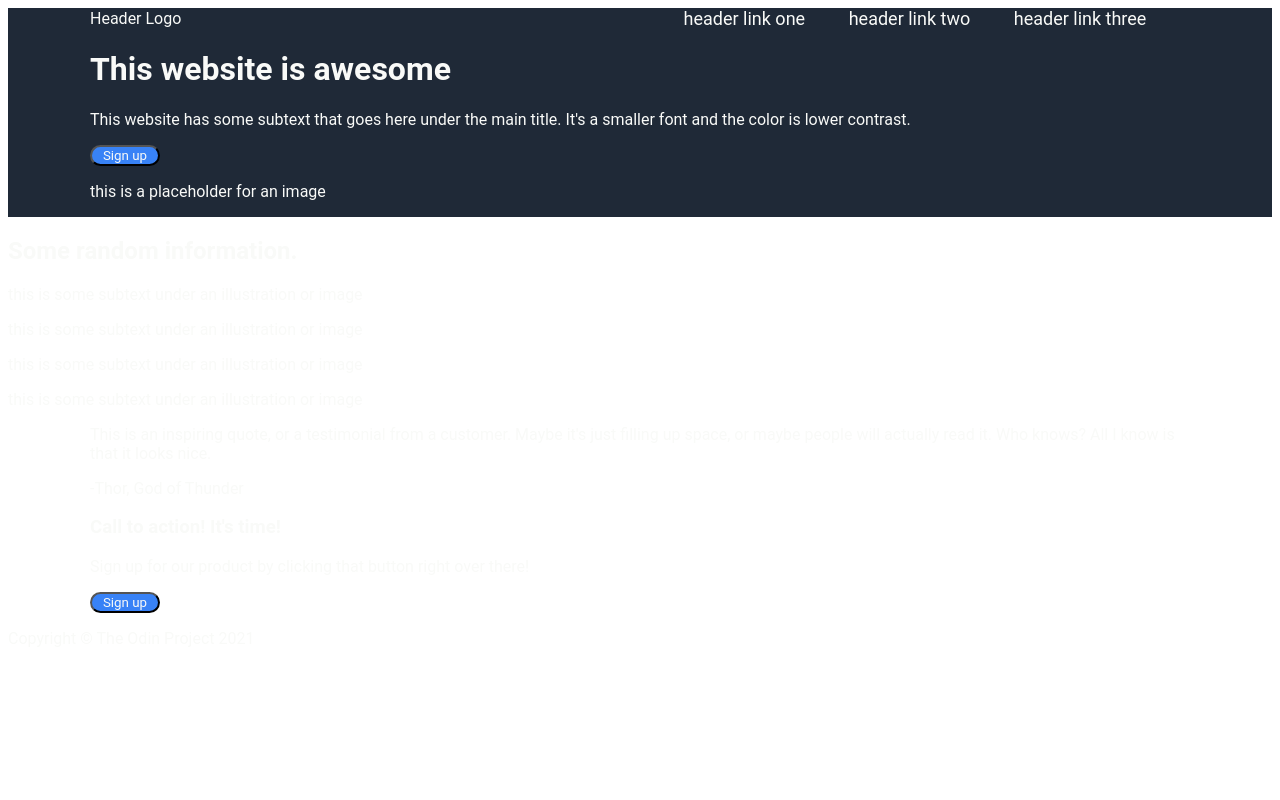
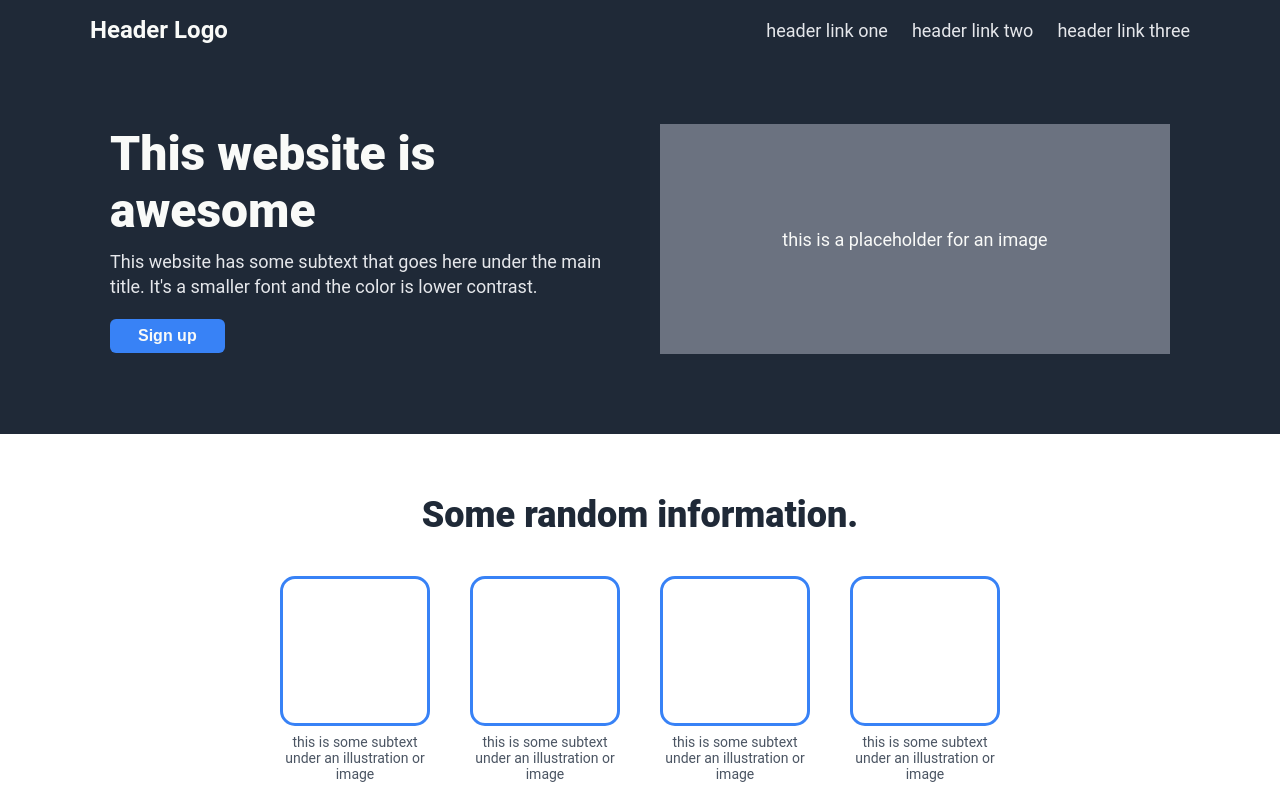
Before and after one commit to VedantCS/Odin-Project-Assisgnment-Landing-page-from-scratch, a plain HTML site: page index.html in a window 1280 px wide. Shown: the top 800 px of the page. Drawn offline with Linux system fonts and the light colour scheme.

Commit message:
Css completly Changed

```diff
--- a/styles.css
+++ b/styles.css
@@ -1,104 +1,205 @@
-*{
-    font-family: 'Roboto', sans-serif;
-    color: #F9FAF8;
-}
-/*NOTE TO SELF: Alignment issues are almost always solved by shared containers, not flex tricks.*/
-.top-container{
-    display:flex;
-    flex-direction:column;
-    background-color: #1F2937;
-}
-.header-container{
-    display:flex;
-    justify-content: space-between;
-    flex-direction: row;
-    align-items: center;
-}
-.links{
-    display:flex;
-    width: 50%;
-    justify-content: space-evenly;
-    align-items: center;
-}
-.Logo{
-    display: flex;
-    width: 50%;
-    justify-content: center;
+
+* {
+  box-sizing: border-box;
+  margin: 0;
+  padding: 0;
 }
 
-.main-container{
-    display:flex;
-    width:60%;
-    border: solid 10px #111827;
-    flex-direction: column;
+body {
+  font-family: Roboto, system-ui, -apple-system, BlinkMacSystemFont, "Segoe UI",
+    sans-serif;
+}
 
+.content {
+  max-width: 1100px;
+  margin: 0 auto;
+  padding: 0 20px;
+}
+.top-container {
+  background-color: #1f2937;
+  color: #f9faf8;
+  padding-bottom: 80px;
+}
+.header-container {
+  display: flex;
+  justify-content: space-between;
+  align-items: center;
+  padding: 16px 0 80px;
+}
+.logo {
+  font-size: 24px;
+  font-weight: 700;
+}
 
+.links {
+  display: flex;
+  gap: 24px;
 }
-.divider {
+
+.links a {
+  font-size: 18px;
+  text-decoration: none;
+  color: #e5e7eb;
+}
+
+.hero {
   display: flex;
   align-items: center;
-  gap: 60px;
-  padding: 60px 0;
+  gap: 40px;
 }
 
-.main-text{
-    display: flex;
-    justify-content: center;
-    flex-direction: column;
-    border: solid 10px #111827;
-
-}
-.content {
-  max-width: 1100px;  /* SAME width for header & main */
-  margin: 0 auto;     /* centers both */
-  padding: 0 20px;    /* edge breathing room */
+.hero-text {
+  flex: 1;
 }
 
-.main-text h1,
-.main-text p {
-  margin: 5px;
+.hero-text h1 {
+  font-size: 48px;
+  font-weight: 900;
+  margin-bottom: 10px;
+}
+
+.hero-text p {
+  font-size: 18px;
+  color: #e5e7eb;
+  margin-bottom: 20px;
+  line-height: 1.4;
+}
+
+.hero-image {
+  flex: 1;
+  background-color: #6b7280;
+  height: 230px;
+  display: flex;
+  justify-content: center;
+  align-items: center;
+  color: #f9faf8;
+  font-size: 18px;
+}
+
+.btn-primary {
+  background-color: #3882f6;
+  color: #f9faf8;
+  border: none;
+  border-radius: 6px;
+  padding: 8px 28px;
+  font-size: 16px;
+  font-weight: 600;
+  cursor: pointer;
+}
+
+.btn-outline {
+  background-color: transparent;
+  color: #f9faf8;
+  border-radius: 6px;
+  border: 2px solid #f9faf8;
+  padding: 8px 28px;
+  font-size: 16px;
+  font-weight: 600;
+  cursor: pointer;
+}
+
+/* === INFO SECTION === */
+
+.info-section {
+  padding: 60px 0 90px;
+  text-align: center;
+}
+
+.info-section h2 {
+  font-size: 36px;
+  font-weight: 900;
+  color: #1f2937;
+  margin-bottom: 40px;
+}
+
+.info-boxes {
+  display: flex;
+  justify-content: center;
+  gap: 40px;
+  flex-wrap: wrap;
+}
+
+.info-item {
+  width: 150px;
+}
+
+.info-square {
+  width: 150px;
+  height: 150px;
+  border-radius: 15px;
+  border: 3px solid #3882f6;
+  margin-bottom: 8px;
+}
+
+.info-item p {
+  font-size: 14px;
+  color: #4b5563;
 }
 
 
-
-
-
-.image-container{
-  width: 1550px;
-  height:200px;
-    border: solid 10px #111827;
-    justify-content: center;
-    display: flex;
-    align-items: center;
-    background-color: gray;
-
+.quote-section {
+  background-color: #e5e7eb;
+  padding: 90px 0;
 }
 
+.quote-content {
+  max-width: 800px;
+}
 
+.quote-text {
+  font-size: 30px;
+  font-style: italic;
+  font-weight: 300;
+  color: #1f2937;
+  margin-bottom: 20px;
+}
 
+.quote-author {
+  font-size: 20px;
+  font-weight: 700;
+  text-align: right;
+}
 
-.header-container p{
- font-size: 24px;
+.cta-section {
+  padding: 90px 0;
 }
-.header-container a{
-    font-size: 18px;
-    text-decoration: none;
+
+.cta-box {
+  background-color: #3882f6;
+  border-radius: 10px;
+  padding: 35px 60px;
+  display: flex;
+  justify-content: space-between;
+  align-items: center;
+  color: #f9faf8;
 }
-.main-container h1{
-    font-size:48px;
-    font-weight: 900;
 
+.cta-text h3 {
+  font-size: 22px;
+  margin-bottom: 4px;
 }
-.main-container p{
-    font-size:20px;
-    font-weight:400;
 
+.cta-text p {
+  font-size: 16px;
+  color: #e5e7eb;
+}
 
+.footer {
+  background-color: #1f2937;
+  color: #e5e7eb;
+  text-align: center;
+  padding: 24px 0;
+  font-size: 14px;
 }
-button{
-    background-color:#3882F6;
-    border-radius: 999px;
-    cursor: pointer;
-    padding: auto 20px 20px;
-    width: 70px;;
+/*used chatgpt for the last part of the css*/
+@media (max-width: 800px) {
+  .hero {
+    flex-direction: column;
+  }
+
+  .cta-box {
+    flex-direction: column;
+    align-items: flex-start;
+    gap: 16px;
+  }
 }
```
